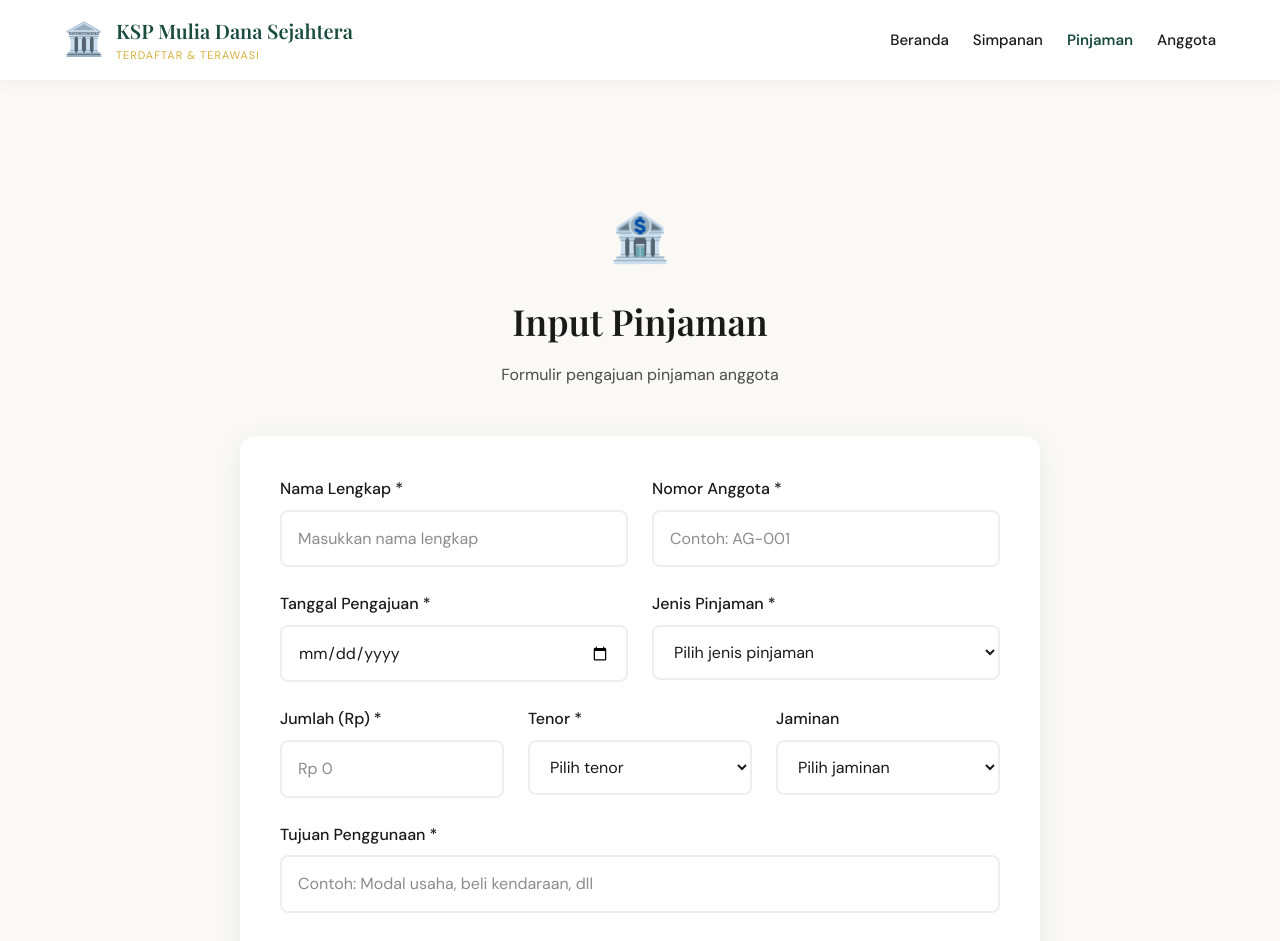
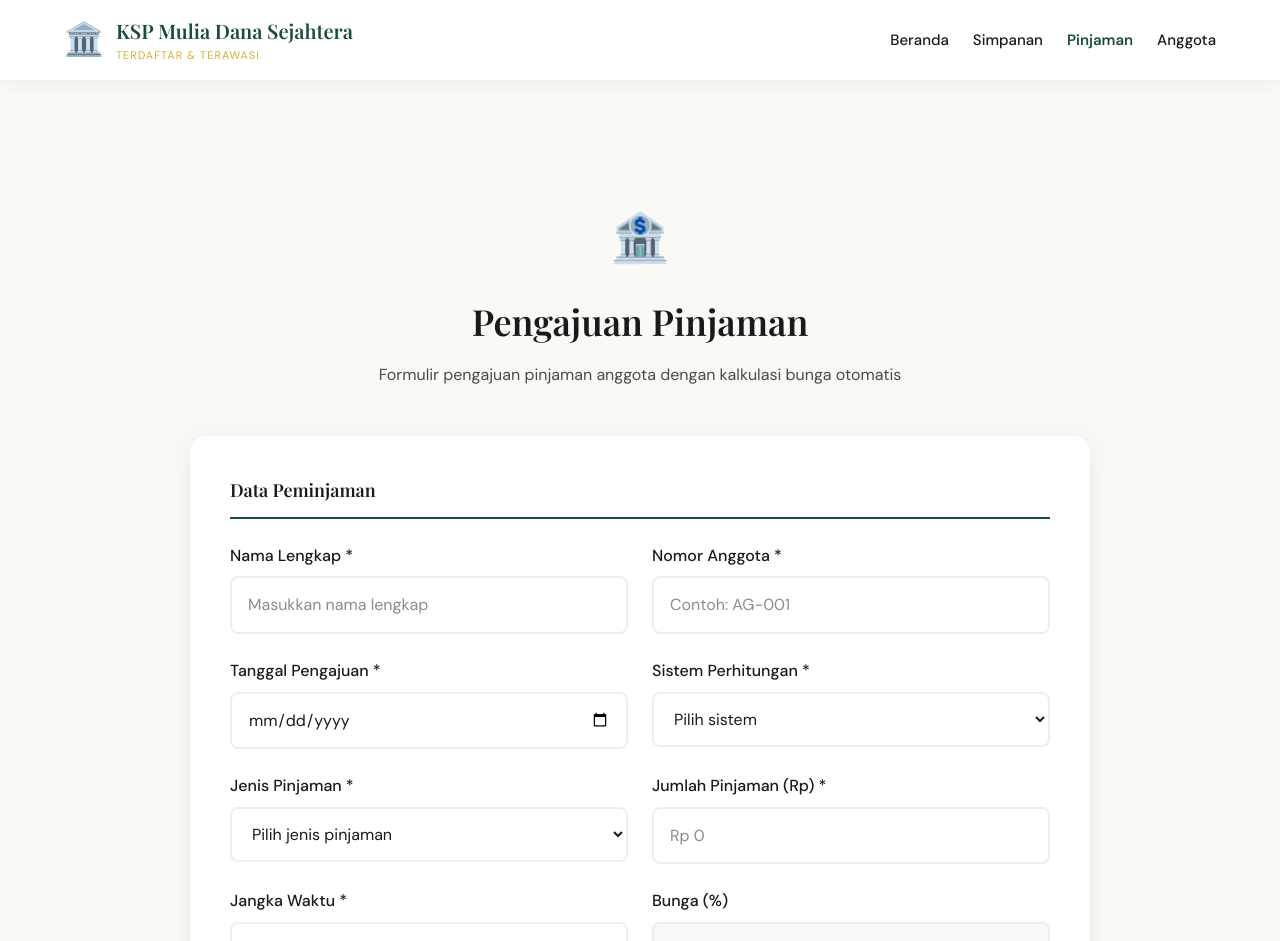
Before and after one commit to manangindu81-design/mds, a Next.js app: page /pinjaman in a window 1280 px wide. Shown: the top 941 px of the page. Built offline with nearby package versions, Linux system fonts and the light colour scheme.

Commit message:
feat: update pinjaman with flat and musiman systems with dynamic tenor

```diff
--- a/src/app/pinjaman/page.tsx
+++ b/src/app/pinjaman/page.tsx
@@ -1,5 +1,5 @@
 "use client";
-import { useState } from "react";
+import { useState, useEffect } from "react";
 import Link from "next/link";
 
 export default function PinjamanPage() {
@@ -7,9 +7,11 @@ export default function PinjamanPage() {
     nama: "",
     nomorAnggota: "",
     tanggal: "",
+    sistem: "",
     jenisPinjaman: "",
     jumlah: "",
     tenor: "",
+    bunga: "",
     tujuan: "",
     jaminan: "",
     metodePembayaran: "",
@@ -17,15 +19,60 @@ export default function PinjamanPage() {
   });
   const [formErrors, setFormErrors] = useState<Record<string, string>>({});
   const [submitted, setSubmitted] = useState(false);
+  const [preview, setPreview] = useState<{ totalBunga: number; angsuranPerBulan: number; totalPembayaran: number } | null>(null);
+
+  const sistemOptions = [
+    { value: "musiman", label: "Musiman (Saldo Menurun)", bunga: 2.5, tenorMax: 6, deskripsi: "Bunga 2,5% per bulan" },
+    { value: "flat", label: "Flat (Angsuran Tetap)", bunga: 1.5, tenorMax: 36, deskripsi: "Bunga 1,5% - 2% per bulan" },
+  ];
+
+  const currentOption = sistemOptions.find(o => o.value === formData.sistem);
+
+  useEffect(() => {
+    if (formData.sistem && formData.jumlah && formData.tenor) {
+      const jumlah = parseInt(formData.jumlah.replace(/\D/g, "")) || 0;
+      const tenor = parseInt(formData.tenor);
+      const bunga = currentOption?.bunga || 0;
+
+      if (jumlah > 0 && tenor > 0) {
+        let totalBunga: number;
+        let angsuranPerBulan: number;
+
+        if (formData.sistem === "musiman") {
+          const rate = bunga / 100;
+          totalBunga = jumlah * rate * (tenor + 1) / 2;
+          angsuranPerBulan = jumlah / tenor;
+          setPreview({
+            totalBunga,
+            angsuranPerBulan: angsuranPerBulan + (totalBunga / tenor),
+            totalPembayaran: jumlah + totalBunga
+          });
+        } else {
+          totalBunga = jumlah * (bunga / 100) * tenor;
+          angsuranPerBulan = (jumlah / tenor) + (totalBunga / tenor);
+          setPreview({
+            totalBunga,
+            angsuranPerBulan,
+            totalPembayaran: jumlah + totalBunga
+          });
+        }
+      } else {
+        setPreview(null);
+      }
+    } else {
+      setPreview(null);
+    }
+  }, [formData.sistem, formData.jumlah, formData.tenor, currentOption]);
 
   const validateForm = () => {
     const errors: Record<string, string> = {};
     if (!formData.nama.trim()) errors.nama = "Nama wajib diisi";
     if (!formData.nomorAnggota.trim()) errors.nomorAnggota = "Nomor anggota wajib diisi";
     if (!formData.tanggal) errors.tanggal = "Tanggal wajib diisi";
+    if (!formData.sistem) errors.sistem = "Sistem perhitungan wajib dipilih";
     if (!formData.jenisPinjaman) errors.jenisPinjaman = "Jenis pinjaman wajib dipilih";
     if (!formData.jumlah) errors.jumlah = "Jumlah wajib diisi";
-    if (!formData.tenor) errors.tenor = "Tenor wajib diisi";
+    if (!formData.tenor) errors.tenor = "Jangka waktu wajib dipilih";
     if (!formData.tujuan.trim()) errors.tujuan = "Tujuan wajib diisi";
     if (!formData.metodePembayaran) errors.metodePembayaran = "Metode pembayaran wajib dipilih";
     setFormErrors(errors);
@@ -42,14 +89,17 @@ export default function PinjamanPage() {
           nama: "",
           nomorAnggota: "",
           tanggal: "",
+          sistem: "",
           jenisPinjaman: "",
           jumlah: "",
           tenor: "",
+          bunga: "",
           tujuan: "",
           jaminan: "",
           metodePembayaran: "",
           catatan: "",
         });
+        setPreview(null);
       }, 3000);
     }
   };
@@ -59,9 +109,12 @@ export default function PinjamanPage() {
     return num.replace(/\B(?=(\d{3})+(?!\d))/g, ".");
   };
 
+  const formatRupiahNum = (num: number) => {
+    return new Intl.NumberFormat("id-ID", { style: "currency", currency: "IDR", minimumFractionDigits: 0 }).format(num);
+  };
+
   return (
     <main style={{ minHeight: "100vh", background: "var(--color-background)" }}>
-      {/* Header */}
       <header style={{ background: "var(--color-surface)", boxShadow: "0 2px 16px rgba(0,0,0,0.06)" }}>
         <div className="container" style={{ display: "flex", alignItems: "center", justifyContent: "space-between", height: 80 }}>
           <Link href="/" style={{ display: "flex", alignItems: "center", gap: 12, textDecoration: "none" }}>
@@ -80,34 +133,30 @@ export default function PinjamanPage() {
         </div>
       </header>
 
-      {/* Content */}
       <div className="container" style={{ padding: "120px 24px 64px" }}>
-        <div style={{ maxWidth: 800, margin: "0 auto" }}>
+        <div style={{ maxWidth: 900, margin: "0 auto" }}>
           <div style={{ textAlign: "center", marginBottom: 48 }}>
             <div style={{ fontSize: 48, marginBottom: 16 }}>🏦</div>
             <h1 style={{ fontSize: 36, fontFamily: "var(--font-heading)", marginBottom: 12, color: "var(--color-text-primary)" }}>
-              Input Pinjaman
+              Pengajuan Pinjaman
             </h1>
             <p style={{ fontSize: 16, color: "var(--color-text-secondary)" }}>
-              Formulir pengajuan pinjaman anggota
+              Formulir pengajuan pinjaman anggota dengan kalkulasi bunga otomatis
             </p>
           </div>
 
           {submitted && (
-            <div style={{
-              background: "#d4edda",
-              color: "#155724",
-              padding: 16,
-              borderRadius: 8,
-              marginBottom: 24,
-              textAlign: "center"
-            }}>
-              ✓ Data pinjaman berhasil disimpan! Tim kami akan memproses dalam 1-3 hari kerja.
+            <div style={{ background: "#d4edda", color: "#155724", padding: 16, borderRadius: 8, marginBottom: 24, textAlign: "center" }}>
+              ✓ Pengajuan pinjaman berhasil! Tim kami akan memproses dalam 1-3 hari kerja.
             </div>
           )}
 
           <div className="card" style={{ padding: 40 }}>
             <form onSubmit={handleSubmit}>
+              <h3 style={{ fontSize: 18, marginBottom: 24, borderBottom: "2px solid var(--color-primary)", paddingBottom: 12 }}>
+                Data Peminjaman
+              </h3>
+
               <div style={{ display: "grid", gridTemplateColumns: "1fr 1fr", gap: 24, marginBottom: 24 }}>
                 <div>
                   <label style={{ display: "block", fontWeight: 500, marginBottom: 8 }}>Nama Lengkap *</label>
@@ -115,14 +164,7 @@ export default function PinjamanPage() {
                     type="text"
                     value={formData.nama}
                     onChange={(e) => setFormData({ ...formData, nama: e.target.value })}
-                    style={{
-                      width: "100%",
-                      padding: "14px 16px",
-                      borderRadius: 8,
-                      border: formErrors.nama ? "2px solid #e74c3c" : "2px solid #eee",
-                      fontSize: 16,
-                      outline: "none"
-                    }}
+                    style={{ width: "100%", padding: "14px 16px", borderRadius: 8, border: formErrors.nama ? "2px solid #e74c3c" : "2px solid #eee", fontSize: 16, outline: "none" }}
                     placeholder="Masukkan nama lengkap"
                   />
                   {formErrors.nama && <div style={{ color: "#e74c3c", fontSize: 13, marginTop: 6 }}>{formErrors.nama}</div>}
@@ -134,14 +176,7 @@ export default function PinjamanPage() {
                     type="text"
                     value={formData.nomorAnggota}
                     onChange={(e) => setFormData({ ...formData, nomorAnggota: e.target.value })}
-                    style={{
-                      width: "100%",
-                      padding: "14px 16px",
-                      borderRadius: 8,
-                      border: formErrors.nomorAnggota ? "2px solid #e74c3c" : "2px solid #eee",
-                      fontSize: 16,
-                      outline: "none"
-                    }}
+                    style={{ width: "100%", padding: "14px 16px", borderRadius: 8, border: formErrors.nomorAnggota ? "2px solid #e74c3c" : "2px solid #eee", fontSize: 16, outline: "none" }}
                     placeholder="Contoh: AG-001"
                   />
                   {formErrors.nomorAnggota && <div style={{ color: "#e74c3c", fontSize: 13, marginTop: 6 }}>{formErrors.nomorAnggota}</div>}
@@ -155,32 +190,34 @@ export default function PinjamanPage() {
                     type="date"
                     value={formData.tanggal}
                     onChange={(e) => setFormData({ ...formData, tanggal: e.target.value })}
-                    style={{
-                      width: "100%",
-                      padding: "14px 16px",
-                      borderRadius: 8,
-                      border: formErrors.tanggal ? "2px solid #e74c3c" : "2px solid #eee",
-                      fontSize: 16,
-                      outline: "none"
-                    }}
+                    style={{ width: "100%", padding: "14px 16px", borderRadius: 8, border: formErrors.tanggal ? "2px solid #e74c3c" : "2px solid #eee", fontSize: 16, outline: "none" }}
                   />
                   {formErrors.tanggal && <div style={{ color: "#e74c3c", fontSize: 13, marginTop: 6 }}>{formErrors.tanggal}</div>}
                 </div>
 
                 <div>
+                  <label style={{ display: "block", fontWeight: 500, marginBottom: 8 }}>Sistem Perhitungan *</label>
+                  <select
+                    value={formData.sistem}
+                    onChange={(e) => setFormData({ ...formData, sistem: e.target.value, tenor: "", bunga: "" })}
+                    style={{ width: "100%", padding: "14px 16px", borderRadius: 8, border: formErrors.sistem ? "2px solid #e74c3c" : "2px solid #eee", fontSize: 16, outline: "none", background: "white" }}
+                  >
+                    <option value="">Pilih sistem</option>
+                    {sistemOptions.map(opt => (
+                      <option key={opt.value} value={opt.value}>{opt.label} - {opt.deskripsi}</option>
+                    ))}
+                  </select>
+                  {formErrors.sistem && <div style={{ color: "#e74c3c", fontSize: 13, marginTop: 6 }}>{formErrors.sistem}</div>}
+                </div>
+              </div>
+
+              <div style={{ display: "grid", gridTemplateColumns: "1fr 1fr", gap: 24, marginBottom: 24 }}>
+                <div>
                   <label style={{ display: "block", fontWeight: 500, marginBottom: 8 }}>Jenis Pinjaman *</label>
                   <select
                     value={formData.jenisPinjaman}
                     onChange={(e) => setFormData({ ...formData, jenisPinjaman: e.target.value })}
-                    style={{
-                      width: "100%",
-                      padding: "14px 16px",
-                      borderRadius: 8,
-                      border: formErrors.jenisPinjaman ? "2px solid #e74c3c" : "2px solid #eee",
-                      fontSize: 16,
-                      outline: "none",
-                      background: "white"
-                    }}
+                    style={{ width: "100%", padding: "14px 16px", borderRadius: 8, border: formErrors.jenisPinjaman ? "2px solid #e74c3c" : "2px solid #eee", fontSize: 16, outline: "none", background: "white" }}
                   >
                     <option value="">Pilih jenis pinjaman</option>
                     <option value="umum">Pinjaman Umum</option>
@@ -191,52 +228,85 @@ export default function PinjamanPage() {
                   </select>
                   {formErrors.jenisPinjaman && <div style={{ color: "#e74c3c", fontSize: 13, marginTop: 6 }}>{formErrors.jenisPinjaman}</div>}
                 </div>
-              </div>
 
-              <div style={{ display: "grid", gridTemplateColumns: "1fr 1fr 1fr", gap: 24, marginBottom: 24 }}>
                 <div>
-                  <label style={{ display: "block", fontWeight: 500, marginBottom: 8 }}>Jumlah (Rp) *</label>
+                  <label style={{ display: "block", fontWeight: 500, marginBottom: 8 }}>Jumlah Pinjaman (Rp) *</label>
                   <input
                     type="text"
                     value={formData.jumlah}
                     onChange={(e) => setFormData({ ...formData, jumlah: formatRupiah(e.target.value) })}
-                    style={{
-                      width: "100%",
-                      padding: "14px 16px",
-                      borderRadius: 8,
-                      border: formErrors.jumlah ? "2px solid #e74c3c" : "2px solid #eee",
-                      fontSize: 16,
-                      outline: "none"
-                    }}
+                    style={{ width: "100%", padding: "14px 16px", borderRadius: 8, border: formErrors.jumlah ? "2px solid #e74c3c" : "2px solid #eee", fontSize: 16, outline: "none" }}
                     placeholder="Rp 0"
                   />
                   {formErrors.jumlah && <div style={{ color: "#e74c3c", fontSize: 13, marginTop: 6 }}>{formErrors.jumlah}</div>}
                 </div>
+              </div>
 
+              <div style={{ display: "grid", gridTemplateColumns: "1fr 1fr", gap: 24, marginBottom: 24 }}>
                 <div>
-                  <label style={{ display: "block", fontWeight: 500, marginBottom: 8 }}>Tenor *</label>
+                  <label style={{ display: "block", fontWeight: 500, marginBottom: 8 }}>Jangka Waktu *</label>
                   <select
                     value={formData.tenor}
                     onChange={(e) => setFormData({ ...formData, tenor: e.target.value })}
-                    style={{
-                      width: "100%",
-                      padding: "14px 16px",
-                      borderRadius: 8,
-                      border: formErrors.tenor ? "2px solid #e74c3c" : "2px solid #eee",
-                      fontSize: 16,
-                      outline: "none",
-                      background: "white"
-                    }}
+                    style={{ width: "100%", padding: "14px 16px", borderRadius: 8, border: formErrors.tenor ? "2px solid #e74c3c" : "2px solid #eee", fontSize: 16, outline: "none", background: "white" }}
+                    disabled={!formData.sistem}
                   >
-                    <option value="">Pilih tenor</option>
-                    <option value="3">3 Bulan</option>
-                    <option value="6">6 Bulan</option>
-                    <option value="12">12 Bulan</option>
-                    <option value="18">18 Bulan</option>
-                    <option value="24">24 Bulan</option>
-                    <option value="36">36 Bulan</option>
+                    <option value="">Pilih jangka waktu</option>
+                    {formData.sistem === "musiman" ? (
+                      [1, 2, 3, 4, 5, 6].map(bulan => (
+                        <option key={bulan} value={bulan}>{bulan} Bulan</option>
+                      ))
+                    ) : (
+                      [1, 2, 3, 4, 5, 6, 7, 8, 9, 10, 11, 12, 13, 14, 15, 16, 17, 18, 19, 20, 21, 22, 23, 24, 25, 26, 27, 28, 29, 30, 31, 32, 33, 34, 35, 36].map(bulan => (
+                        <option key={bulan} value={bulan}>{bulan} Bulan</option>
+                      ))
+                    )}
                   </select>
                   {formErrors.tenor && <div style={{ color: "#e74c3c", fontSize: 13, marginTop: 6 }}>{formErrors.tenor}</div>}
+                </div>
+
+                <div>
+                  <label style={{ display: "block", fontWeight: 500, marginBottom: 8 }}>Bunga (%)</label>
+                  <input
+                    type="text"
+                    value={currentOption ? `${currentOption.bunga}% per bulan` : "-"}
+                    readOnly
+                    style={{ width: "100%", padding: "14px 16px", borderRadius: 8, border: "2px solid #eee", fontSize: 16, background: "#f9f9f9", color: "#666" }}
+                  />
+                </div>
+              </div>
+
+              {preview && (
+                <div style={{ background: "linear-gradient(135deg, var(--color-primary) 0%, var(--color-primary-light) 100%)", borderRadius: 12, padding: 24, marginBottom: 24, color: "white" }}>
+                  <div style={{ fontSize: 16, fontWeight: 600, marginBottom: 16, textAlign: "center" }}>Kalkulasi Pinjaman</div>
+                  <div style={{ display: "grid", gridTemplateColumns: "1fr 1fr 1fr", gap: 16, textAlign: "center" }}>
+                    <div>
+                      <div style={{ fontSize: 12, opacity: 0.8 }}>Bunga Total</div>
+                      <div style={{ fontSize: 20, fontWeight: 700 }}>{formatRupiahNum(preview.totalBunga)}</div>
+                    </div>
+                    <div>
+                      <div style={{ fontSize: 12, opacity: 0.8 }}>Angsuran/Bulan</div>
+                      <div style={{ fontSize: 20, fontWeight: 700 }}>{formatRupiahNum(preview.angsuranPerBulan)}</div>
+                    </div>
+                    <div>
+                      <div style={{ fontSize: 12, opacity: 0.8 }}>Total Pembayaran</div>
+                      <div style={{ fontSize: 20, fontWeight: 700 }}>{formatRupiahNum(preview.totalPembayaran)}</div>
+                    </div>
+                  </div>
+                </div>
+              )}
+
+              <div style={{ display: "grid", gridTemplateColumns: "1fr 1fr", gap: 24, marginBottom: 24 }}>
+                <div>
+                  <label style={{ display: "block", fontWeight: 500, marginBottom: 8 }}>Tujuan Penggunaan *</label>
+                  <input
+                    type="text"
+                    value={formData.tujuan}
+                    onChange={(e) => setFormData({ ...formData, tujuan: e.target.value })}
+                    style={{ width: "100%", padding: "14px 16px", borderRadius: 8, border: formErrors.tujuan ? "2px solid #e74c3c" : "2px solid #eee", fontSize: 16, outline: "none" }}
+                    placeholder="Contoh: Modal usaha, beli kendaraan"
+                  />
+                  {formErrors.tujuan && <div style={{ color: "#e74c3c", fontSize: 13, marginTop: 6 }}>{formErrors.tujuan}</div>}
                 </div>
 
                 <div>
@@ -244,15 +314,7 @@ export default function PinjamanPage() {
                   <select
                     value={formData.jaminan}
                     onChange={(e) => setFormData({ ...formData, jaminan: e.target.value })}
-                    style={{
-                      width: "100%",
-                      padding: "14px 16px",
-                      borderRadius: 8,
-                      border: "2px solid #eee",
-                      fontSize: 16,
-                      outline: "none",
-                      background: "white"
-                    }}
+                    style={{ width: "100%", padding: "14px 16px", borderRadius: 8, border: "2px solid #eee", fontSize: 16, outline: "none", background: "white" }}
                   >
                     <option value="">Pilih jaminan</option>
                     <option value="tanpa-jaminan">Tanpa Jaminan</option>
@@ -263,39 +325,12 @@ export default function PinjamanPage() {
                 </div>
               </div>
 
-              <div style={{ marginBottom: 24 }}>
-                <label style={{ display: "block", fontWeight: 500, marginBottom: 8 }}>Tujuan Penggunaan *</label>
-                <input
-                  type="text"
-                  value={formData.tujuan}
-                  onChange={(e) => setFormData({ ...formData, tujuan: e.target.value })}
-                  style={{
-                    width: "100%",
-                    padding: "14px 16px",
-                    borderRadius: 8,
-                    border: formErrors.tujuan ? "2px solid #e74c3c" : "2px solid #eee",
-                    fontSize: 16,
-                    outline: "none"
-                  }}
-                  placeholder="Contoh: Modal usaha, beli kendaraan, dll"
-                />
-                {formErrors.tujuan && <div style={{ color: "#e74c3c", fontSize: 13, marginTop: 6 }}>{formErrors.tujuan}</div>}
-              </div>
-
               <div style={{ marginBottom: 32 }}>
                 <label style={{ display: "block", fontWeight: 500, marginBottom: 8 }}>Metode Pembayaran Angsuran *</label>
                 <select
                   value={formData.metodePembayaran}
                   onChange={(e) => setFormData({ ...formData, metodePembayaran: e.target.value })}
-                  style={{
-                    width: "100%",
-                    padding: "14px 16px",
-                    borderRadius: 8,
-                    border: formErrors.metodePembayaran ? "2px solid #e74c3c" : "2px solid #eee",
-                    fontSize: 16,
-                    outline: "none",
-                    background: "white"
-                  }}
+                  style={{ width: "100%", padding: "14px 16px", borderRadius: 8, border: formErrors.metodePembayaran ? "2px solid #e74c3c" : "2px solid #eee", fontSize: 16, outline: "none", background: "white" }}
                 >
                   <option value="">Pilih metode</option>
                   <option value="tunai">Tunai</option>
@@ -311,16 +346,7 @@ export default function PinjamanPage() {
                   value={formData.catatan}
                   onChange={(e) => setFormData({ ...formData, catatan: e.target.value })}
                   rows={3}
-                  style={{
-                    width: "100%",
-                    padding: "14px 16px",
-                    borderRadius: 8,
-                    border: "2px solid #eee",
-                    fontSize: 16,
-                    outline: "none",
-                    resize: "vertical",
-                    fontFamily: "inherit"
-                  }}
+                  style={{ width: "100%", padding: "14px 16px", borderRadius: 8, border: "2px solid #eee", fontSize: 16, outline: "none", resize: "vertical", fontFamily: "inherit" }}
                   placeholder="Catatan tambahan (opsional)"
                 />
               </div>
```
